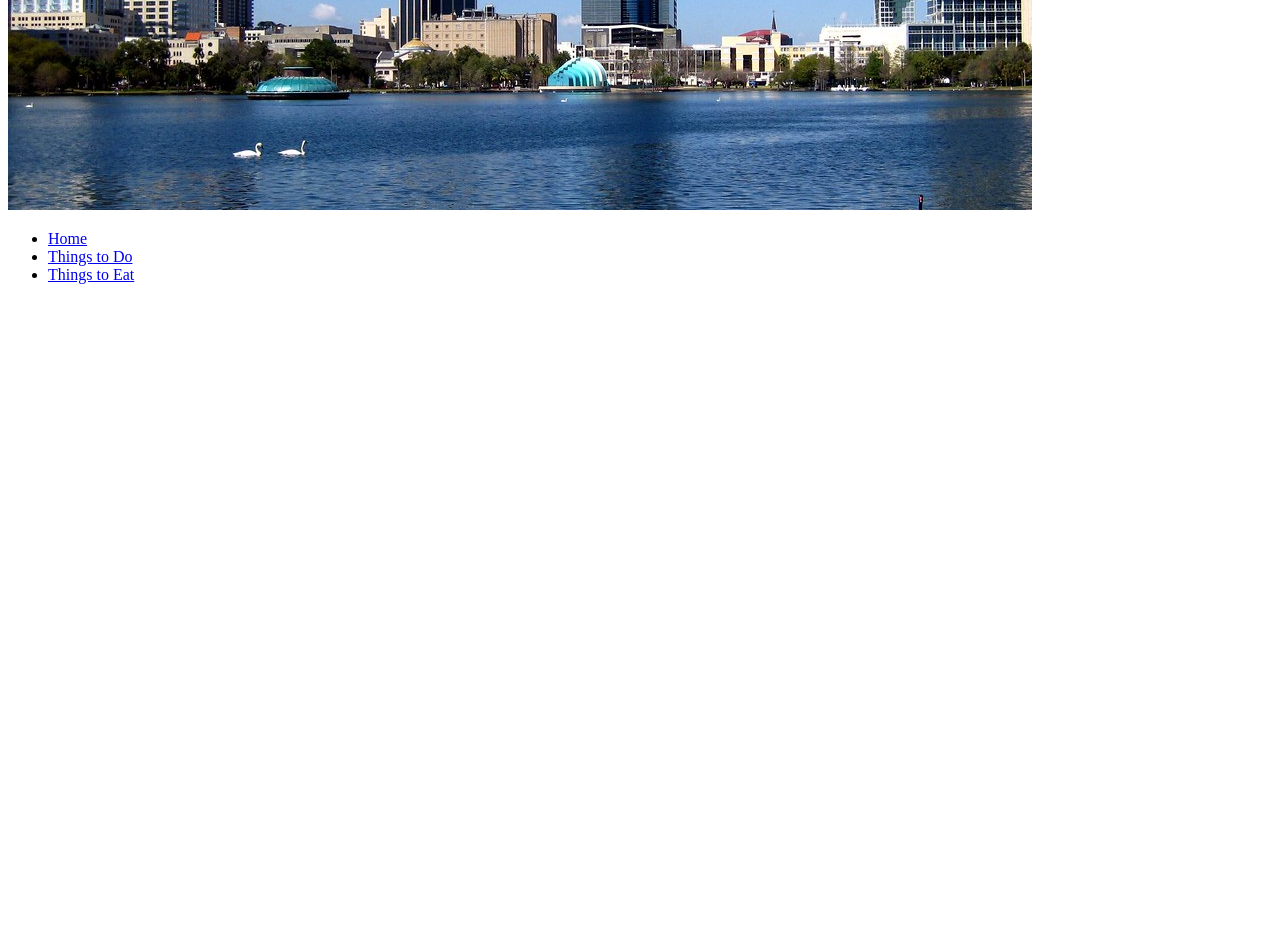
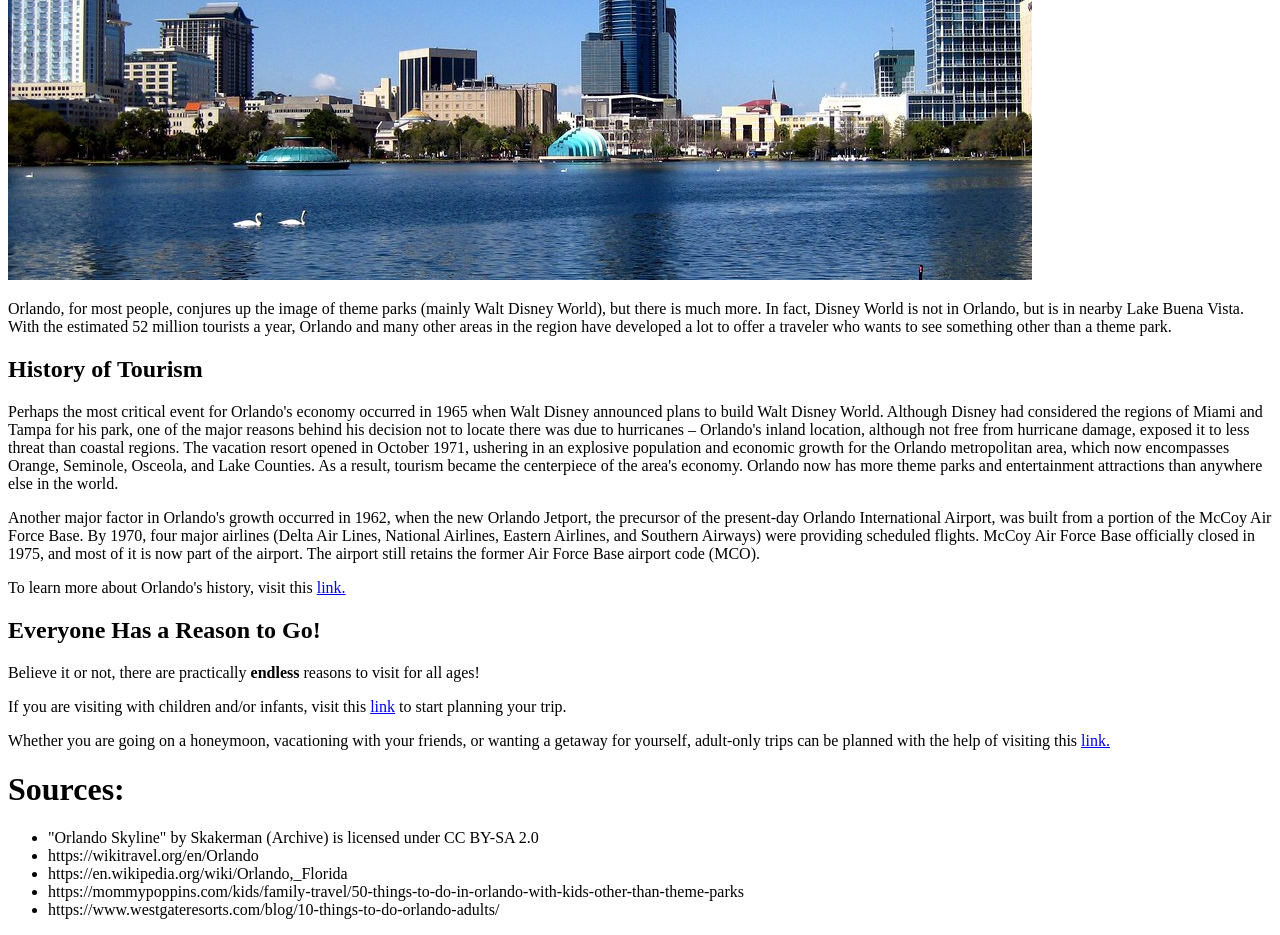
Before and after one commit to ETBD-Miami/yarnetskyims222-road-trip-project-AlexHabes, a plain HTML site: page index.html in a window 1280 px wide. Shown: the part 503-1438 px from the top of the page. Before the commit the page ends 803 px from the top, so only its background shows below. Drawn offline with Linux system fonts and the light colour scheme.

Commit message:
Finished marking up content for home page

```diff
--- a/index.html
+++ b/index.html
@@ -12,10 +12,6 @@
 
 <body>
 
-    <h1>Welcome to Orlando!</h1>
-
-    <img src="images/orlando-florida-skyline.jpg" alt="Skyline of Orlando, Florida">
-
     <nav>
         <ul>
             <li><a href="index.html">Home</a></li>
@@ -24,6 +20,42 @@
         </ul>
     </nav>
 
+    <h1>Welcome to Orlando!</h1>
+
+    <img src="images/orlando-florida-skyline.jpg" alt="Skyline of Orlando, Florida">
+
+    <p>Orlando, for most people, conjures up the image of theme parks (mainly Walt Disney World), but there is much more. In fact, Disney World is not in Orlando, but is in nearby Lake Buena Vista. With the estimated 52 million tourists a year, Orlando and many other areas in the region have developed a lot to offer a traveler who wants to see something other than a theme park.</p>
+
+    <h2>History of Tourism</h2>
+
+    <p>Perhaps the most critical event for Orlando's economy occurred in 1965 when Walt Disney announced plans to build Walt Disney World. Although Disney had considered the regions of Miami and Tampa for his park, one of the major reasons behind his decision not to locate there was due to hurricanes – Orlando's inland location, although not free from hurricane damage, exposed it to less threat than coastal regions. The vacation resort opened in October 1971, ushering in an explosive population and economic growth for the Orlando metropolitan area, which now encompasses Orange, Seminole, Osceola, and Lake Counties. As a result, tourism became the centerpiece of the area's economy. Orlando now has more theme parks and entertainment attractions than anywhere else in the world.</p>
+
+    <p>Another major factor in Orlando's growth occurred in 1962, when the new Orlando Jetport, the precursor of the present-day Orlando International Airport, was built from a portion of the McCoy Air Force Base. By 1970, four major airlines (Delta Air Lines, National Airlines, Eastern Airlines, and Southern Airways) were providing scheduled flights. McCoy Air Force Base officially closed in 1975, and most of it is now part of the airport. The airport still retains the former Air Force Base airport code (MCO).</p>
+
+    <p>To learn more about Orlando's history, visit this <a href="https://en.wikipedia.org/wiki/Orlando,_Florida">link.</a></p>
+
+    <h2>Everyone Has a Reason to Go!</h2>
+
+    <p>Believe it or not, there are practically <b>endless</b> reasons to visit for all ages!</p>
+
+    <p>If you are visiting with children and/or infants, visit this <a href="https://mommypoppins.com/kids/family-travel/50-things-to-do-in-orlando-with-kids-other-than-theme-parks">link</a> to start planning your trip.</p>
+
+    <p>Whether you are going on a honeymoon, vacationing with your friends, or wanting a getaway for yourself, adult-only trips can be planned with the help of visiting this <a href="https://www.westgateresorts.com/blog/10-things-to-do-orlando-adults/">link.</a></p>
+
+    <footer>
+
+        <h1>Sources:</h1>
+
+        <ul>
+            <li>"Orlando Skyline" by Skakerman (Archive) is licensed under CC BY-SA 2.0</li>
+            <li>https://wikitravel.org/en/Orlando</li>
+            <li>https://en.wikipedia.org/wiki/Orlando,_Florida</li>
+            <li>https://mommypoppins.com/kids/family-travel/50-things-to-do-in-orlando-with-kids-other-than-theme-parks</li>
+            <li>https://www.westgateresorts.com/blog/10-things-to-do-orlando-adults/</li>
+        </ul>
+
+    </footer>
+
 </body>
 
 </html>
```
